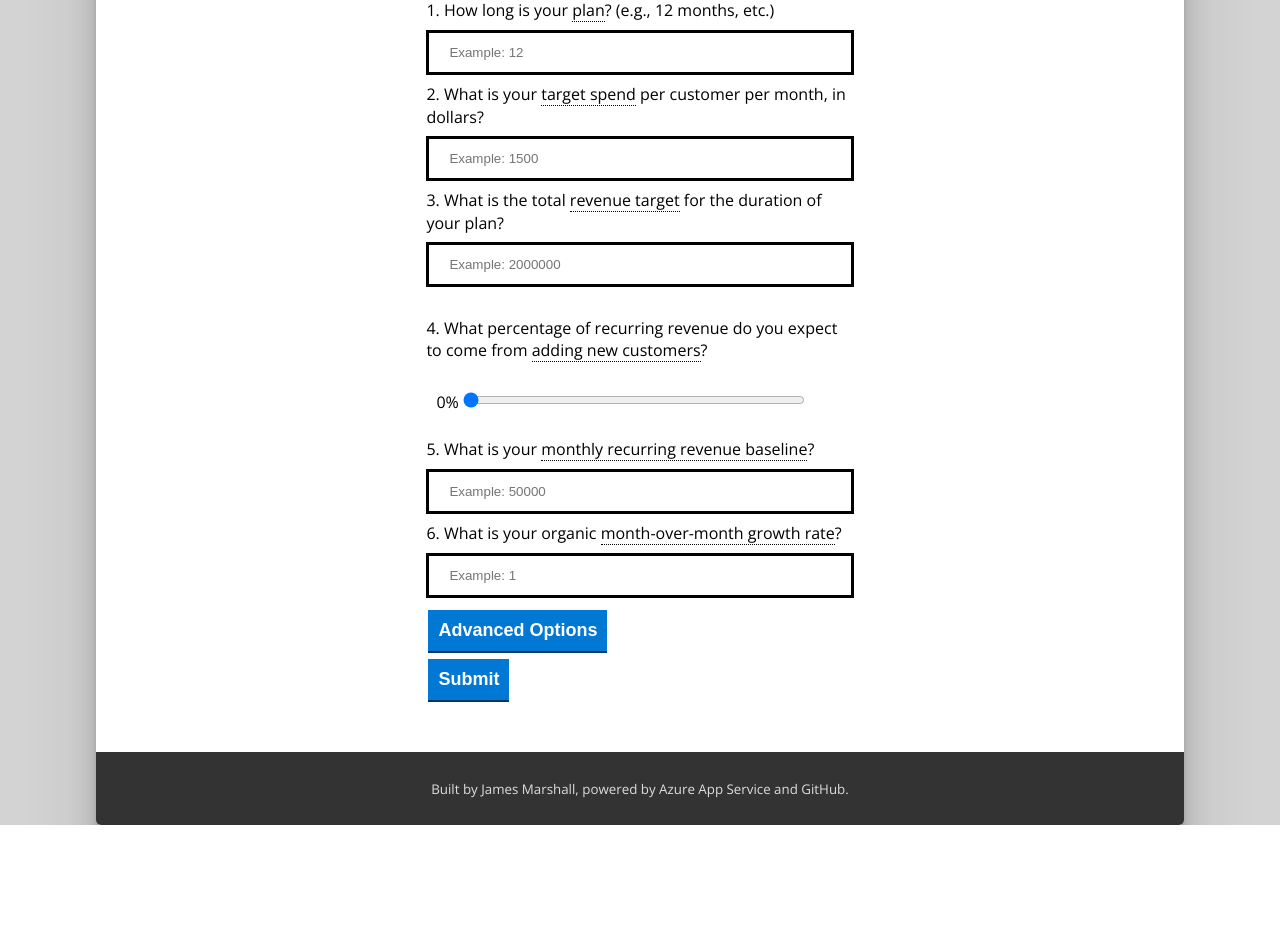
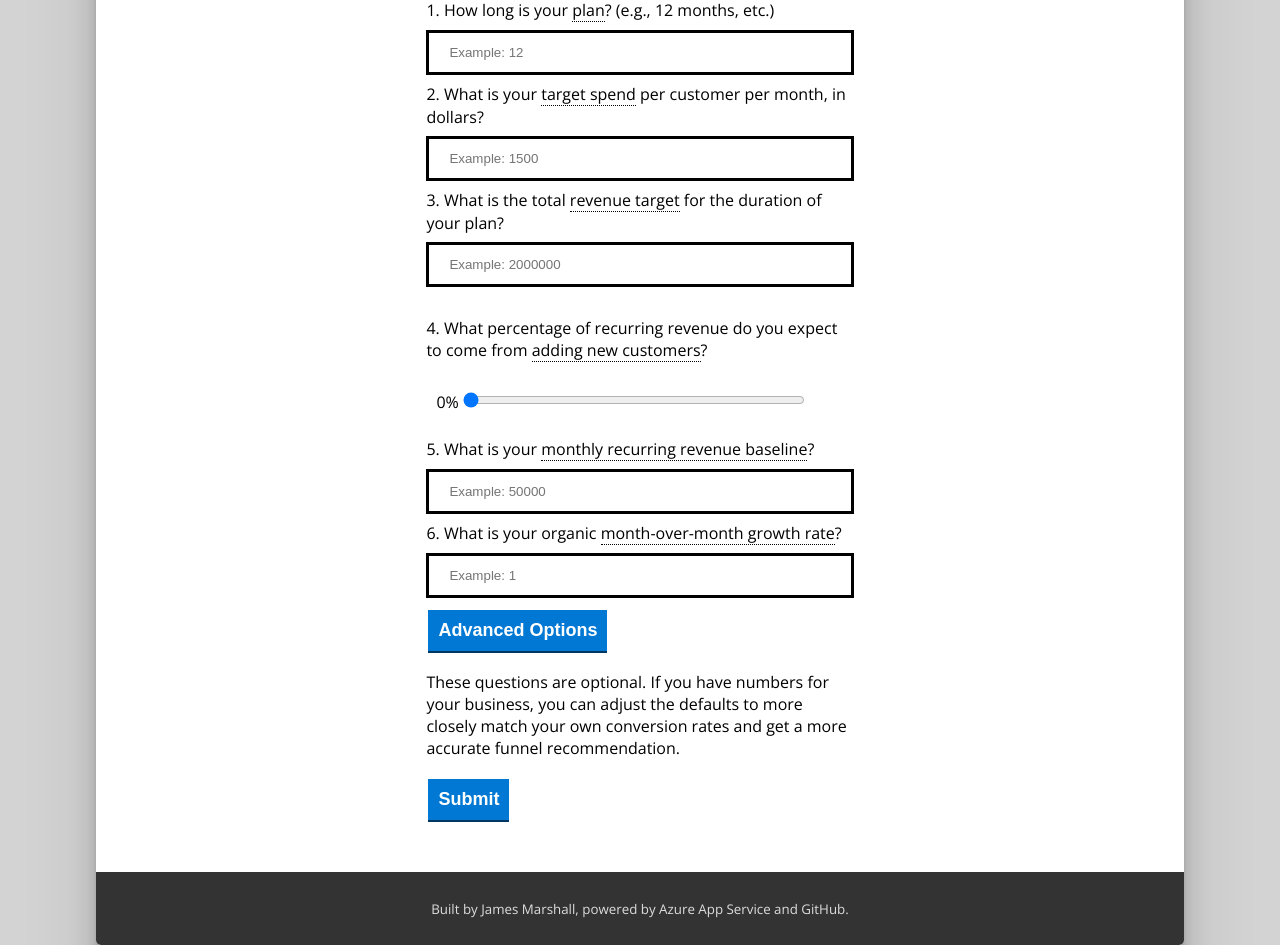
Before and after one commit to jamesbmarshall/azuretargetcalculator, a PHP site: page / in a window 1280 px wide. Shown: the part 443-1388 px from the top of the page. Before the commit the page ends 1268 px from the top, so only its background shows below. Run offline with PHP 8.4, Linux system fonts and the light colour scheme; some libraries are stand-ins or nearby versions.

Commit message:
Form text

```diff
--- a/index.php
+++ b/index.php
@@ -34,13 +34,14 @@
 
             <!-- Advanced Options Toggle -->
             <button type="button" id="advancedOptionsToggle">Advanced Options</button>
+            <p>These questions are optional. If you have numbers for your business, you can adjust the defaults to more closely match your own conversion rates and get a more accurate funnel recommendation.</p>
 
             <!-- Optional Questions: Initially hidden -->
             <div id="advancedOptions" style="max-height: 0px">
-                <label for="optionalQuestion1">Approximately how many Marketing Qualified Leads (MQLs) do you process per Sales Qualified Lead (SQL)?</label>
+                <label for="optionalQuestion1">7. Approximately how many Marketing Qualified Leads (MQLs) do you process per Sales Qualified Lead (SQL)?</label>
                 <input type="number" id="optionalQuestion1" name="optionalQuestion1" value="5">
 
-                <label for="optionalQuestion2">Approximately how many SQLs do you process per won opportunity?</label>
+                <label for="optionalQuestion2">8. Approximately how many SQLs do you process per won opportunity?</label>
                 <input type="number" id="optionalQuestion2" name="optionalQuestion2" value="3">
             </div>
 
```
